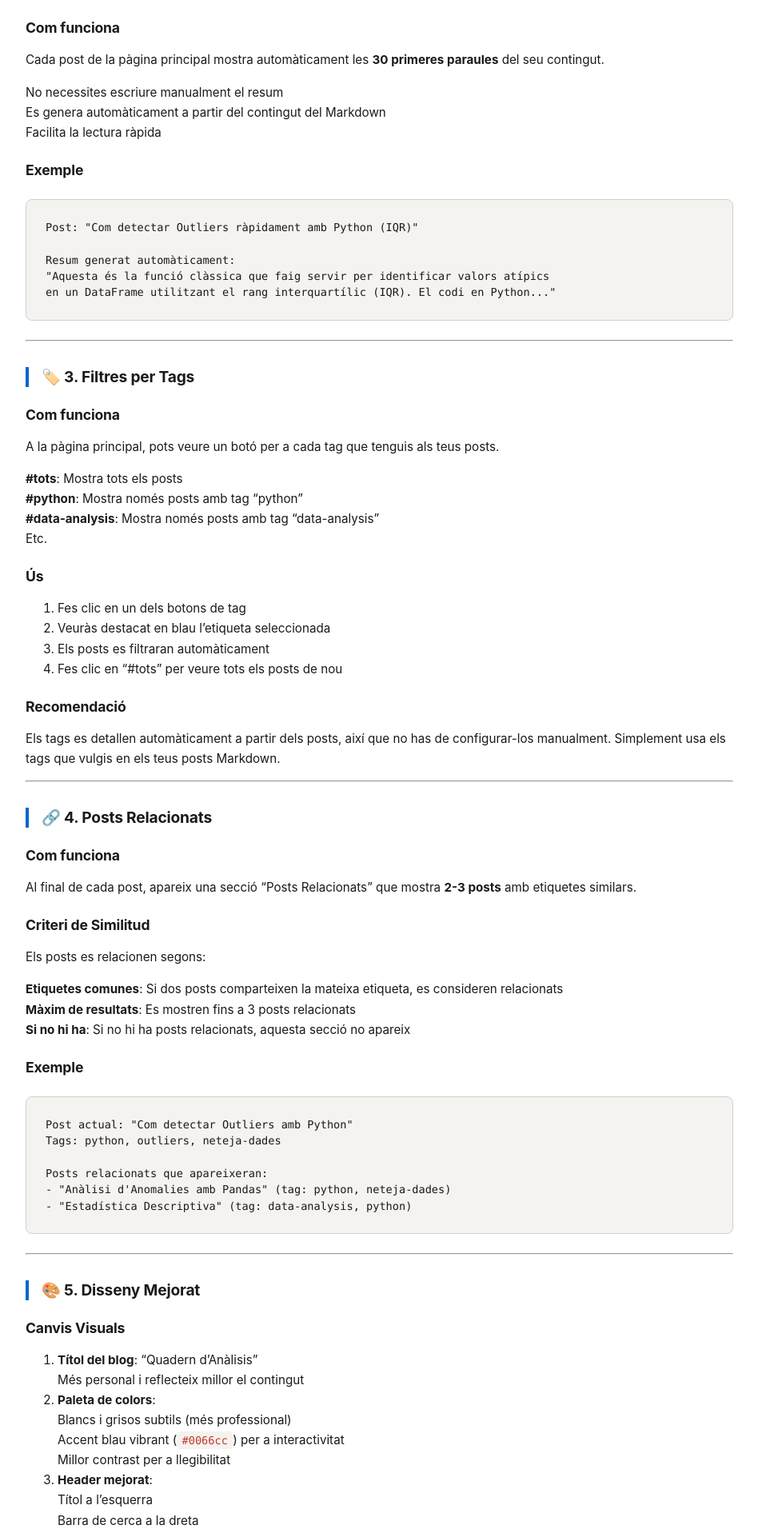
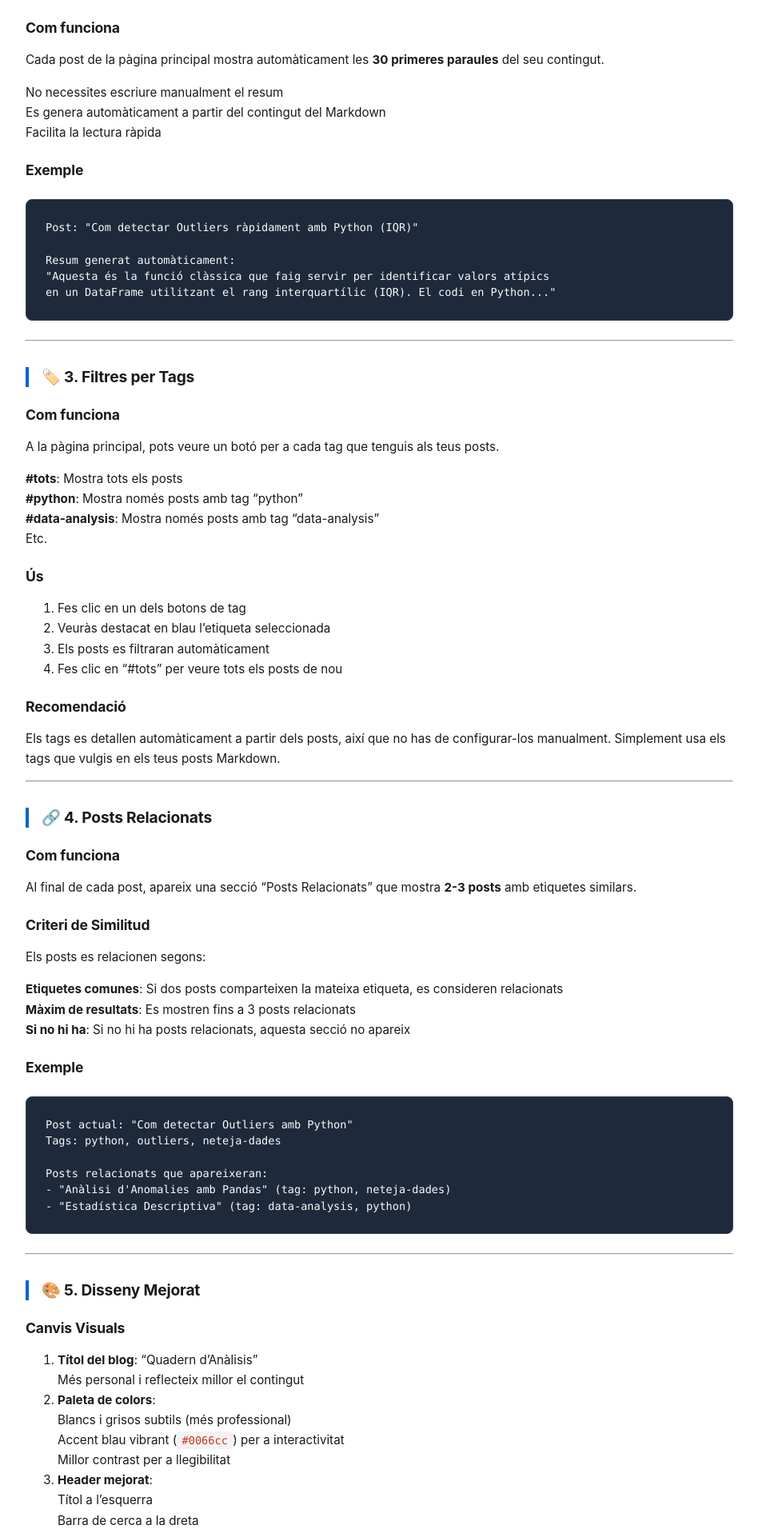
Before and after one commit to alberthr/alberthr.github.io, a Jekyll site: the page built from FUNCIONALITATS.md, in a window 1280 px wide. Shown: the part 787-2704 px from the top of the page at 80% size, without its empty margins (182-1130 px from the left). Built offline with Jekyll 4.4.1, drawn with Linux system fonts in a browser that asks for light colours; our own code applies the rules of GitHub Pages for plain Markdown files.

Commit message:
Revert "canvi caixa codi"
This reverts commit 661caf0364cead51b475da11cc6757cd835166ef.

```diff
--- a/assets/css/style.css
+++ b/assets/css/style.css
@@ -11,8 +11,8 @@
   --accent-color: #0066cc;       /* Blau vibrant (accent principal) */
   --accent-hover: #0052a3;       /* Blau més fosc per a hover */
   --border-color: #e0e0e0;       /* Gris clar per a separadors */
-  --code-bg: #f5f3f0;            /* Gris clar per a blocs de codi */
-  --code-text: #1a1a1a;          /* Negre fosc per a text del codi */
+  --code-bg: #1e293b;            /* Gris fosc per a blocs de codi */
+  --code-text: #f8fafc;          /* Gris molt clar per a text del codi */
   --tag-bg: #f0f4f8;             /* Fons molt clar per a tags */
   --tag-color: #0066cc;          /* Color dels tags = accent */
   --success-color: #10b981;      /* Verd per a destacats positius */
@@ -395,7 +395,7 @@ pre {
   font-size: 0.85rem;
   margin: 1.5rem 0;
   line-height: 1.5;
-  border: 1px solid #d0d0d0;
+  border: 1px solid #334155;
 }
 
 code {
@@ -442,7 +442,7 @@ pre.highlight, .highlight pre {
 }
 
 .highlight .nn {
-  color: #333333;
+  color: #e2e8f0;
 }
 
 .highlight .nb {
```
